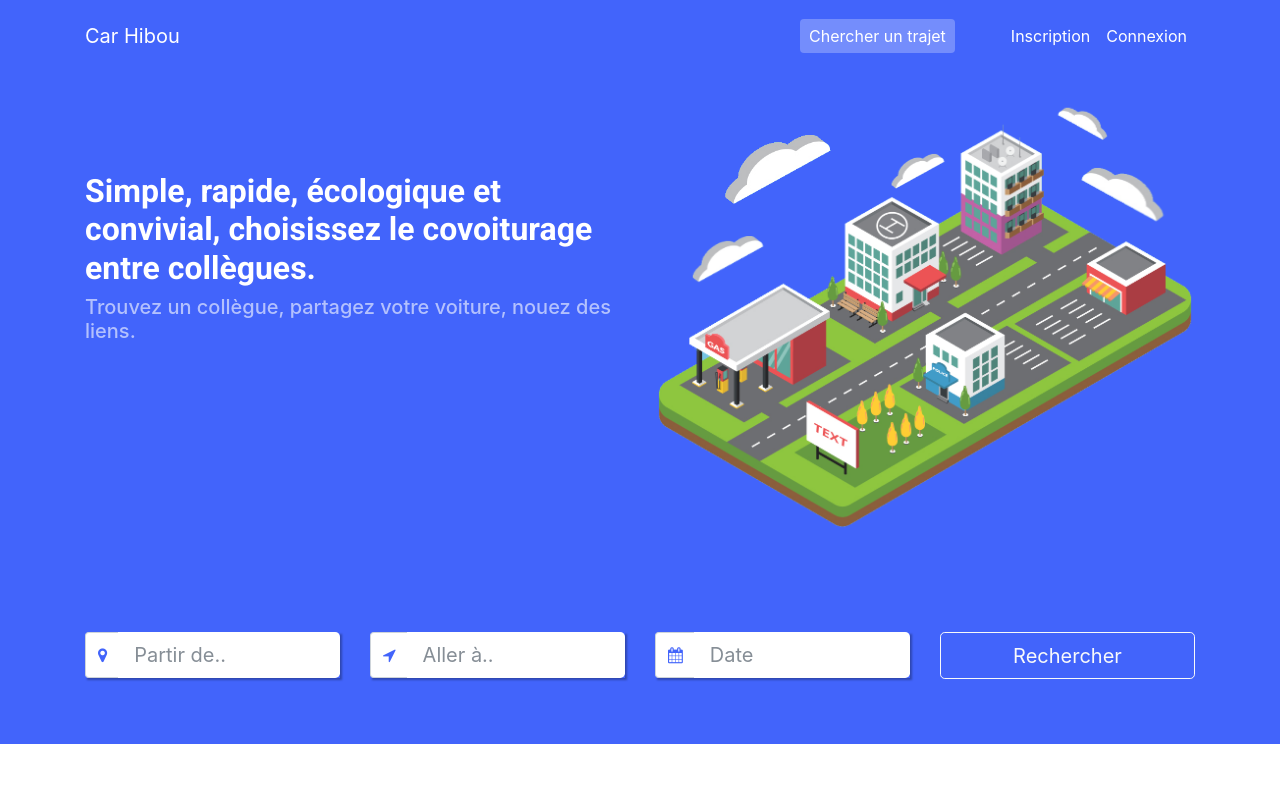
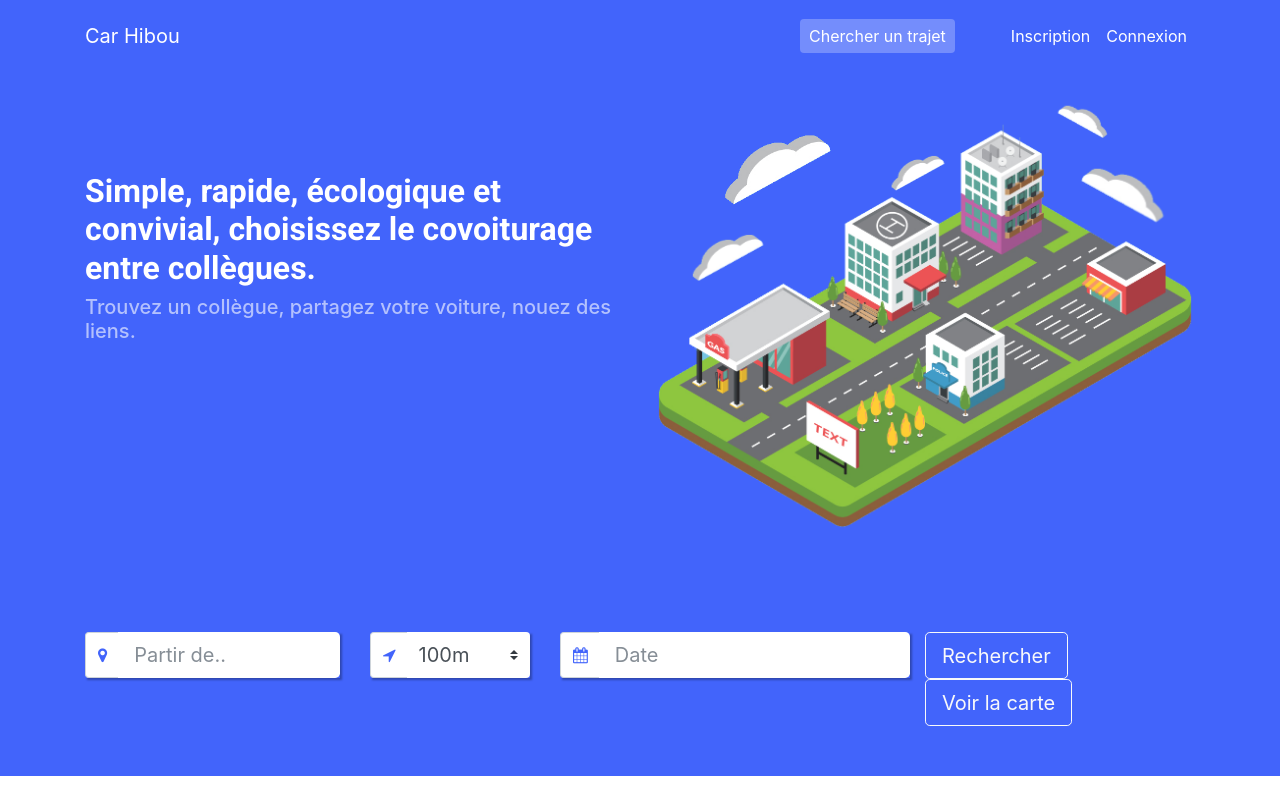
Before and after one commit to MisterTakaashi/Car-Hibou-Frontend, an Angular app: page / in a window 1280 px wide. Built offline with nearby package versions, Linux system fonts and the light colour scheme.

Commit message:
Correcitonc hazmps de recherche

```diff
--- a/src/app/app.module.ts
+++ b/src/app/app.module.ts
@@ -1,8 +1,11 @@
 import { BrowserModule } from '@angular/platform-browser';
 import { NgModule } from '@angular/core';
+import { FormsModule } from '@angular/forms';
 
 import { AppComponent } from './app.component';
 import { AppRoutingModule } from './app.router';
+
+import { BsDatepickerModule } from 'ngx-bootstrap/datepicker';
 
 import { HomePageComponent } from './home-page/home-page.component';
 
@@ -14,7 +17,9 @@ import { HomePageComponent } from './home-page/home-page.component';
   ],
   imports: [
     BrowserModule,
-    AppRoutingModule
+    FormsModule,
+    AppRoutingModule,
+    BsDatepickerModule.forRoot()
   ],
   providers: [],
   bootstrap: [AppComponent]
--- a/src/app/home-page/home-page.component.html
+++ b/src/app/home-page/home-page.component.html
@@ -29,7 +29,7 @@
               </div>
             </div>
           </div>
-          <div class="col-3">
+          <div class="col-2">
             <div class="form-group">
               <div class="input-group mb-2">
                 <div class="input-group-prepend">
@@ -37,22 +37,29 @@
                     <i class="fa fa-location-arrow" aria-hidden="true"></i>
                   </div>
                 </div>
-                <input type="text" class="form-control form-control-lg" placeholder="Aller à..">
+                <!-- <input type="text" class="form-control " > -->
+                <select class="custom-select form-control form-control-lg" style="height: 46px;">
+                  <option value="100" selected>100m</option>
+                  <option value="250">250m</option>
+                  <option value="500">500m</option>
+                  <option value="1000">1km</option>
+                </select>
               </div>
             </div>
           </div>
-          <div class="col-3">
+          <div class="col-4">
             <div class="form-group">
               <div class="input-group mb-2">
                 <div class="input-group-prepend">
                   <div class="input-group-text"><i class="fa fa-calendar" aria-hidden="true"></i></div>
                 </div>
-                <input type="text" class="form-control form-control-lg" placeholder="Date">
+                <input type="text" class="form-control form-control-lg" placeholder="Date" bsDatepicker [(ngModel)]="dateSearch" placement="top" [bsConfig]="{containerClass: 'theme-dark-blue', dateInputFormat: 'DD/MM/YYYY'}">
               </div>
             </div>
           </div>
-          <div class="col-3">
-            <button class="btn btn-lg btn-outline-light btn-block">Rechercher</button>
+          <div class="col-3 px-0">
+            <button class="btn btn-lg btn-outline-light">Rechercher</button>
+            <button class="btn btn-lg btn-outline-light">Voir la carte</button>
           </div>
         </div>
       </div>
--- a/src/app/home-page/home-page.component.ts
+++ b/src/app/home-page/home-page.component.ts
@@ -7,6 +7,8 @@ import { Component, OnInit } from '@angular/core';
 })
 export class HomePageComponent implements OnInit {
 
+  dateSearch: Date;
+
   constructor() { }
 
   ngOnInit() {
--- a/src/styles.scss
+++ b/src/styles.scss
@@ -1,7 +1,12 @@
 @import 'variables';
 @import '../node_modules/bootstrap/scss/bootstrap';
+@import '../node_modules/ngx-bootstrap/datepicker/bs-datepicker.css';
 @import '../node_modules/font-awesome/scss/font-awesome';
 
 .bg-dark {
   background-color: $blue !important;
 }
+
+bs-datepicker-container {
+  margin-left: -15px !important;
+}
```
